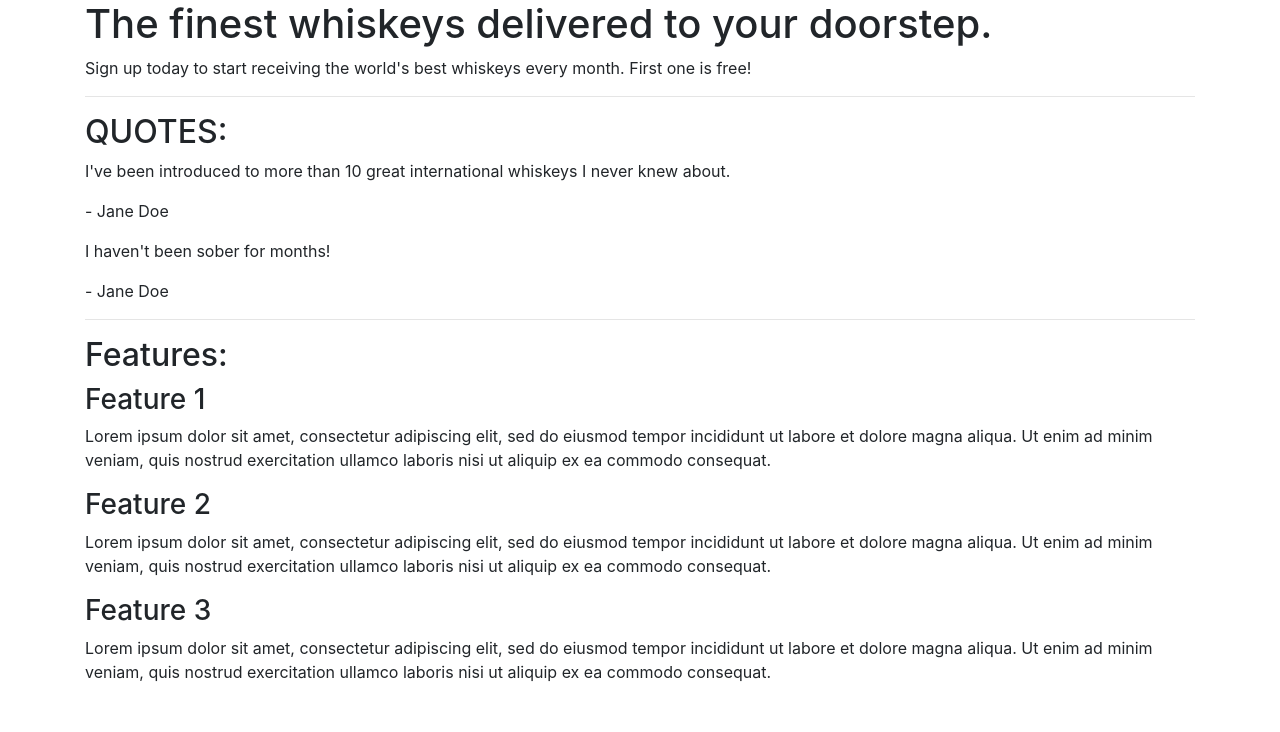
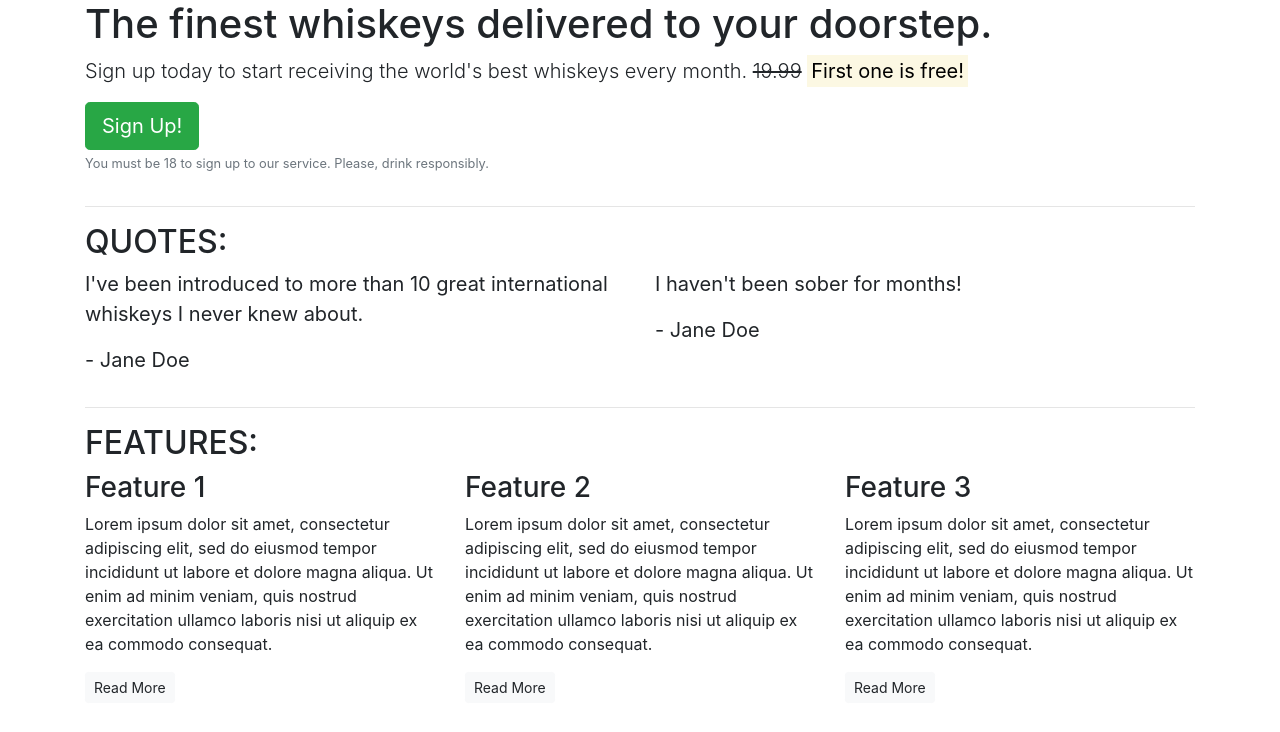
Before and after one commit to vinnieOrdobas/bootstrap, a plain HTML site: page bootstrap/index.html in a window 1280 px wide. Drawn offline with nearby package versions, Linux system fonts and the light colour scheme.

Commit message:
index.html updated with bootstrap css styling

```diff
--- a/bootstrap/index.html
+++ b/bootstrap/index.html
@@ -8,36 +8,68 @@
   </head>
   <body>
       <article class="container">
+        <div class="row">
+            <div class="col-12">
                 <section class="callout">
                     <h1>The finest whiskeys delivered to your doorstep.</h1>
-              <p>Sign up today to start receiving the world's best whiskeys every month. First one is free!</p>
+                    <p class="lead">Sign up today to start receiving the world's best whiskeys every month.
+                    <s>19.99</s> <strong><mark>First one is free!</mark></strong></p>
+                    <button class="btn btn-success btn-lg">Sign Up!</button>
+                    <p class="text-muted"><small>You must be 18 to sign up to our service. Please, drink responsibly.</small></p>
                 </section>
+            </div>
+        </div>
         <hr>
         <section class="quotes">
+            <div class="row">
+                <div class="col-12">
                     <h2 class="text-uppercase">Quotes:</h2>
-              <div class="quote">
+                </div>
+            </div>
+            <div class="row">
+                <div class="col-12 col-md-6">
+                    <blockquote class="blockquote">
                         <p>I've been introduced to more than 10 great international whiskeys I never knew about.</p>
                         <p>- Jane Doe</p>
+                    </blockquote>
                 </div>
-              <div class="quote">
+                <div class="col-12 col-md-6">
+                    <blockquote class="blockquote">
                         <p>I haven't been sober for months!</p>
                         <p>- Jane Doe</p>
+                    </blockquote>
+                </div>
             </div>
         </section>
          <hr>
         <section class="features">
-              <h2>Features:</h2>
+            <div class="row">
+                <div class="col-12">
+                    <h2 class="text-uppercase">Features:</h2>
+                </div>
+            </div>
+            <div class="row">
+                <div class="col-12 col-md-6 col-lg-4">
                     <div class="feature">
                         <h3>Feature 1</h3>
                         <p>Lorem ipsum dolor sit amet, consectetur adipiscing elit, sed do eiusmod tempor incididunt ut labore et dolore magna aliqua. Ut enim ad minim veniam, quis nostrud exercitation ullamco laboris nisi ut aliquip ex ea commodo consequat.</p>
+                        <p><a class="btn btn-sm btn-light" href="">Read More</a></p>
                     </div>
+                </div>
+                <div class="col-12 col-md-6 col-lg-4">
                     <div class="feature">
                         <h3>Feature 2</h3>
                         <p>Lorem ipsum dolor sit amet, consectetur adipiscing elit, sed do eiusmod tempor incididunt ut labore et dolore magna aliqua. Ut enim ad minim veniam, quis nostrud exercitation ullamco laboris nisi ut aliquip ex ea commodo consequat.</p>
+                        <p><a class="btn btn-sm btn-light" href="">Read More</a></p>
                     </div>
+                </div>
+                <div class="col-12 d-md-none d-lg-block col-lg-4">
                     <div class="feature">
                         <h3>Feature 3</h3>
                         <p>Lorem ipsum dolor sit amet, consectetur adipiscing elit, sed do eiusmod tempor incididunt ut labore et dolore magna aliqua. Ut enim ad minim veniam, quis nostrud exercitation ullamco laboris nisi ut aliquip ex ea commodo consequat.</p>
+                        <p><a class="btn btn-sm btn-light" href="">Read More</a></p>
+                    </div>
+                </div>
             </div>
         </section>
       </article>
```
Lines whose indentation alone changed are shown as unchanged.
